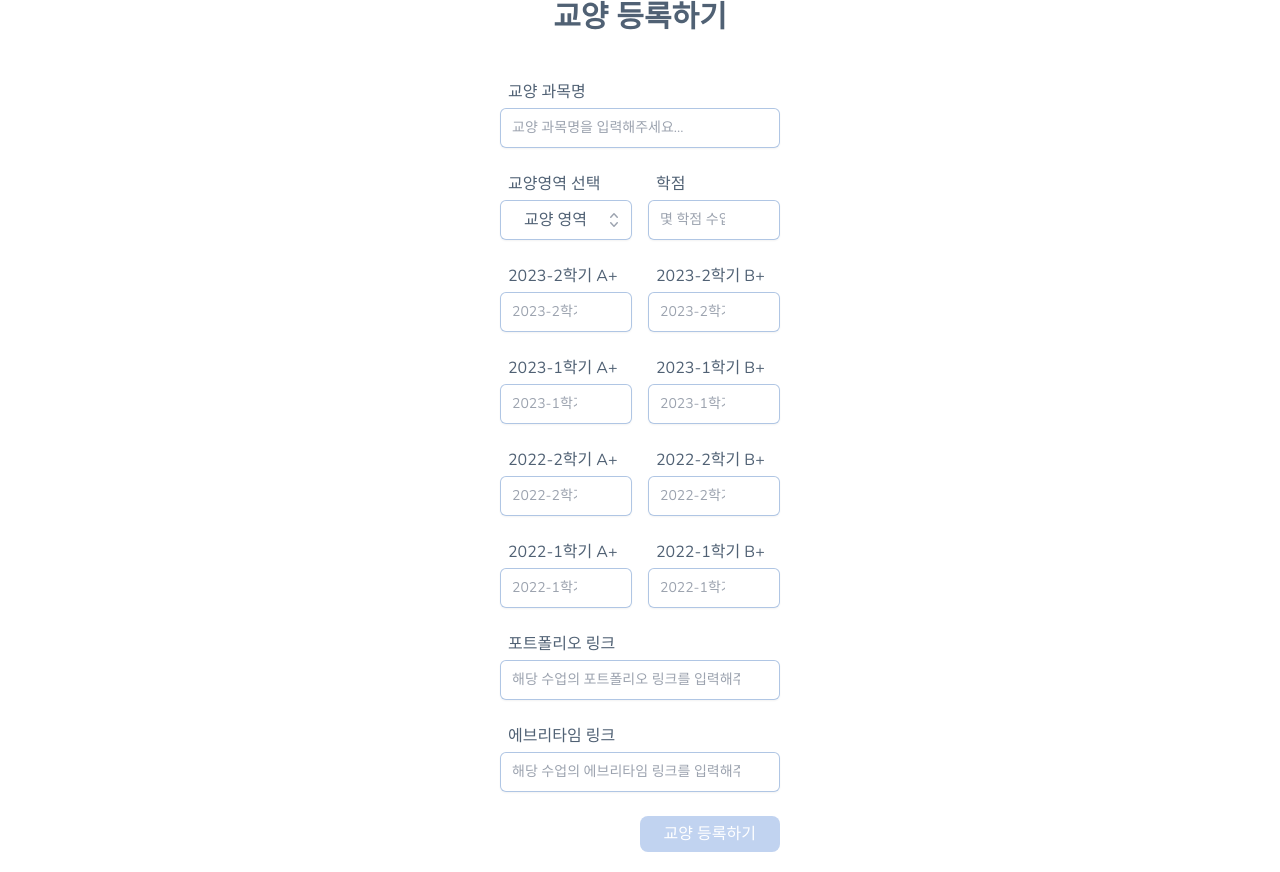
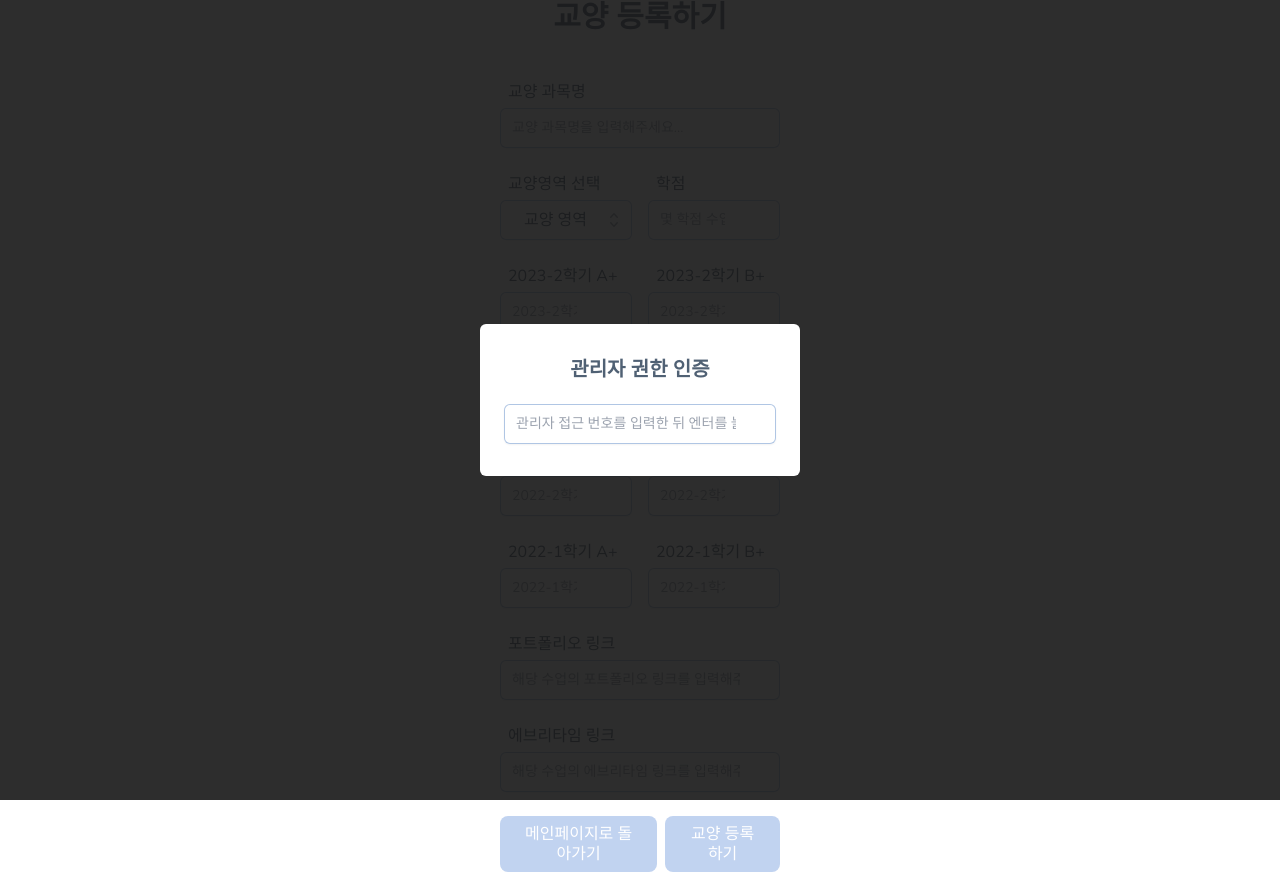
Before and after one commit to minseokhan/Liberal-Project, a Next.js app: page /admin in a window 1280 px wide. Built offline with nearby package versions, Linux system fonts and the light colour scheme.

Commit message:
10th commit

```diff
--- a/app/admin/AdminClient.tsx
+++ b/app/admin/AdminClient.tsx
@@ -9,11 +9,11 @@ import Input from "../components/input/Input";
 import PercentInput from "../components/input/PercentInput";
 import AreaAdminSelect from "../components/select/AreaAdminSelect";
 import { useRouter } from "next/navigation";
+import AccessModal from "../components/AccessModal";
 
 const AdminClient = () => {
   const router = useRouter();
-  const [isLoading, setIsLoading] = useState(false);
-  const [gradePercent, setGradePercent] = useState({
+  const defaultGradePercent = {
     "2023-2-A+": "",
     "2023-2-B+": "",
     "2023-1-A+": "",
@@ -22,7 +22,10 @@ const AdminClient = () => {
     "2022-2-B+": "",
     "2022-1-A+": "",
     "2022-1-B+": "",
-  });
+  };
+  const [isLoading, setIsLoading] = useState(false);
+  const [modalOpen, setModalOpen] = useState(true);
+  const [gradePercent, setGradePercent] = useState(defaultGradePercent);
 
   const {
     register,
@@ -47,6 +50,10 @@ const AdminClient = () => {
       [name]: value,
     };
     setGradePercent(nextGradePercent);
+  };
+
+  const onModalClose = () => {
+    setModalOpen(false);
   };
 
   const onSubmit: SubmitHandler<FieldValues> = async (data) => {
@@ -75,7 +82,7 @@ const AdminClient = () => {
       .then(() => {
         toast.success("교양 수업을 등록했습니다!!");
         reset();
-        router.refresh();
+        setGradePercent(defaultGradePercent);
       })
       .catch((error) => {
         toast.error("교양 수업을 등록하는데 문제가 생겼습니다...");
@@ -132,6 +139,7 @@ const AdminClient = () => {
               onChange={onChange}
               placeholder="2023-2학기 A+ 비율을 입력해주세요..."
               type="number"
+              value={gradePercent["2023-2-A+"]}
             />
           </div>
           <div className="w-full flex flex-col gap-1 justify-center">
@@ -141,6 +149,7 @@ const AdminClient = () => {
               onChange={onChange}
               placeholder="2023-2학기 B+ 비율을 입력해주세요..."
               type="number"
+              value={gradePercent["2023-2-B+"]}
             />
           </div>
         </div>
@@ -153,6 +162,7 @@ const AdminClient = () => {
               onChange={onChange}
               placeholder="2023-1학기 A+ 비율을 입력해주세요..."
               type="number"
+              value={gradePercent["2023-1-A+"]}
             />
           </div>
           <div className="w-full flex flex-col gap-1 justify-center">
@@ -162,6 +172,7 @@ const AdminClient = () => {
               onChange={onChange}
               placeholder="2023-1학기 B+ 비율을 입력해주세요..."
               type="number"
+              value={gradePercent["2023-1-B+"]}
             />
           </div>
         </div>
@@ -174,6 +185,7 @@ const AdminClient = () => {
               onChange={onChange}
               placeholder="2022-2학기 A+ 비율을 입력해주세요..."
               type="number"
+              value={gradePercent["2022-2-A+"]}
             />
           </div>
           <div className="w-full flex flex-col gap-1 justify-center">
@@ -183,6 +195,7 @@ const AdminClient = () => {
               onChange={onChange}
               placeholder="2022-2학기 B+ 비율을 입력해주세요..."
               type="number"
+              value={gradePercent["2022-2-B+"]}
             />
           </div>
         </div>
@@ -195,6 +208,7 @@ const AdminClient = () => {
               onChange={onChange}
               placeholder="2022-1학기 A+ 비율을 입력해주세요..."
               type="number"
+              value={gradePercent["2022-1-A+"]}
             />
           </div>
           <div className="w-full flex flex-col gap-1 justify-center">
@@ -204,6 +218,7 @@ const AdminClient = () => {
               onChange={onChange}
               placeholder="2022-1학기 B+ 비율을 입력해주세요..."
               type="number"
+              value={gradePercent["2022-1-B+"]}
             />
           </div>
         </div>
@@ -230,7 +245,13 @@ const AdminClient = () => {
           />
         </div>
 
-        <div className="w-full flex justify-end">
+        <div className="w-full flex flex-row gap-2 justify-end">
+          <Button
+            dark={false}
+            label="메인페이지로 돌아가기"
+            onClick={() => router.push("/")}
+            thin
+          />
           <Button
             dark={false}
             label="교양 등록하기"
@@ -239,6 +260,9 @@ const AdminClient = () => {
           />
         </div>
       </div>
+      {modalOpen && (
+        <AccessModal modalOpen={modalOpen} onModalClose={onModalClose} />
+      )}
     </div>
   );
 };
--- /dev/null
+++ b/app/api/access/route.ts
@@ -0,0 +1,18 @@
+import { NextResponse } from "next/server";
+
+export async function POST(request: Request) {
+  const body = await request.json();
+
+  if (!body.accessPwd) return NextResponse.error();
+
+  const schoolNumberArr = process.env.ACCESS_PWD?.split("/");
+
+  if (schoolNumberArr?.includes(body.accessPwd)) {
+    return NextResponse.json({ ok: true, message: "관리자 권한 인증 성공!" });
+  } else {
+    return NextResponse.json({
+      ok: false,
+      message: "잘못된 관리자 권한 번호입니다...",
+    });
+  }
+}
--- a/app/api/liberal/route.ts
+++ b/app/api/liberal/route.ts
@@ -8,12 +8,6 @@ export async function GET(request: Request) {
         createdAt: "desc",
       },
     ],
-  });
-
-  return new Promise((resolve) => {
-    setTimeout(() => {
-      return resolve(NextResponse.json(liberalInfo));
-    }, 4000);
   });
 
   return NextResponse.json(liberalInfo);
--- /dev/null
+++ b/app/components/AccessModal.tsx
@@ -0,0 +1,88 @@
+"use client";
+
+import { useState } from "react";
+import { SafeLiberal } from "../types";
+import Input from "./input/Input";
+import { FieldValues, SubmitHandler, useForm } from "react-hook-form";
+import axios from "axios";
+import toast from "react-hot-toast";
+
+interface AccessModalProps {
+  modalOpen: boolean;
+  onModalClose: () => void;
+}
+
+const AccessModal: React.FC<AccessModalProps> = ({
+  modalOpen,
+  onModalClose,
+}) => {
+  const [isLoading, setIsLoading] = useState(false);
+  const {
+    register,
+    handleSubmit,
+    formState: { errors },
+    reset,
+  } = useForm<FieldValues>({
+    defaultValues: {
+      accessPwd: "",
+    },
+  });
+
+  const onSubmit: SubmitHandler<FieldValues> = async (data) => {
+    setIsLoading(true);
+
+    axios
+      .post("/api/access", data)
+      .then((res) => {
+        if (res.data.ok) {
+          toast.success(res.data.message);
+          reset();
+          onModalClose();
+        } else {
+          toast.error(res.data.message);
+          reset();
+        }
+      })
+      .catch((error) => {
+        toast.error(error);
+      })
+      .finally(() => {
+        setIsLoading(false);
+      });
+  };
+
+  const handleOnKeyPress = (e: React.KeyboardEvent<HTMLInputElement>) => {
+    if (e.key === "Enter") {
+      handleSubmit(onSubmit)();
+    }
+  };
+
+  return (
+    <div className="justify-center items-center flex overflow-x-hidden overflow-y-auto fixed inset-0 z-50 outline-none focus:outline-none bg-neutral-900/90">
+      <div className="relative w-full md:w-4/6 lg:w-3/6 xl:w-1/4 mx-auto">
+        <div
+          className={`
+              translate
+              relative
+              ${modalOpen ? "translate-y-0" : "translate-y-full"}
+              ${modalOpen ? "opacity-100" : "opacity-0"}
+            `}
+        >
+          <div className="relative w-full bg-white flex flex-col items-center gap-5 rounded-md px-6 py-8">
+            <p className="text-blue7 text-xl font-semibold">관리자 권한 인증</p>
+            <Input
+              id="accessPwd"
+              placeholder="관리자 접근 번호를 입력한 뒤 엔터를 눌러주세요..."
+              type="password"
+              register={register}
+              disabled={isLoading}
+              onKeyPress={handleOnKeyPress}
+            />
+          </div>
+        </div>
+      </div>
+    </div>
+  );
+};
+
+export default AccessModal;
--- a/app/components/MainClient.tsx
+++ b/app/components/MainClient.tsx
@@ -23,14 +23,14 @@ const MainClient = () => {
       id: 3,
       label: "연세대학교",
     },
-    {
-      id: 4,
-      label: "고려대학교",
-    },
   ];
 
   const onClickSchool = (id: number) => {
     setId(id);
+  };
+
+  const onClickAdmin = () => {
+    router.push("/admin");
   };
 
   return (
@@ -56,6 +56,13 @@ const MainClient = () => {
                 open={data.id === id}
               />
             ))}
+            <Button
+              key={7}
+              dark={false}
+              label="교양 등록하기"
+              onClick={onClickAdmin}
+              open={false}
+            />
           </div>
         </div>
         <div className="flex flex-col gap-2">
--- a/app/components/input/Input.tsx
+++ b/app/components/input/Input.tsx
@@ -8,6 +8,7 @@ interface InputProps {
   type: string;
   register: UseFormRegister<FieldValues>;
   disabled?: boolean;
+  onKeyPress?: (e: React.KeyboardEvent<HTMLInputElement>) => void;
 }
 
 const Input: React.FC<InputProps> = ({
@@ -16,6 +17,7 @@ const Input: React.FC<InputProps> = ({
   type,
   register,
   disabled,
+  onKeyPress,
 }) => {
   return (
     <div className="relative w-full">
@@ -25,6 +27,7 @@ const Input: React.FC<InputProps> = ({
         disabled={disabled}
         placeholder={placeholder}
         type={type}
+        onKeyDown={onKeyPress}
         className="
           relative
           w-full
--- a/app/components/input/PercentInput.tsx
+++ b/app/components/input/PercentInput.tsx
@@ -6,6 +6,7 @@ interface InputProps {
   type: string;
   disabled?: boolean;
   onChange: (e: React.ChangeEvent<HTMLInputElement>) => void;
+  value: string;
 }
 
 const PercentInput: React.FC<InputProps> = ({
@@ -14,6 +15,7 @@ const PercentInput: React.FC<InputProps> = ({
   type,
   disabled,
   onChange,
+  value,
 }) => {
   return (
     <div className="relative w-full">
@@ -24,6 +26,7 @@ const PercentInput: React.FC<InputProps> = ({
         placeholder={placeholder}
         type={type}
         onChange={onChange}
+        value={value}
         className="
           relative
           w-full
--- a/app/title/TitleSearchClient.tsx
+++ b/app/title/TitleSearchClient.tsx
@@ -37,6 +37,10 @@ const TitleSearchClient = () => {
     setModalOpen(false);
   };
 
+  const onResetSearch = () => {
+    setSearchTitle("");
+  };
+
   return (
     <div className="mx-72">
       <div className="relative w-full flex flex-col gap-6 justify-center items-center">
@@ -51,7 +55,10 @@ const TitleSearchClient = () => {
             sizes="100%"
           />
         </div>
-        <TitleSearch onTitleSearch={onTitleSearch} />
+        <TitleSearch
+          onTitleSearch={onTitleSearch}
+          onResetSearch={onResetSearch}
+        />
         <ClassList
           filteredLiberalInfo={filteredLiberalInfo}
           onModalOpen={onModalOpen}
```
Also changed, not shown: app/components/Modal.tsx (+2 -30 lines), app/components/search/TitleSearch.tsx (+13 -2 lines), 1 other file (tests, documents, lock files or other folders).
